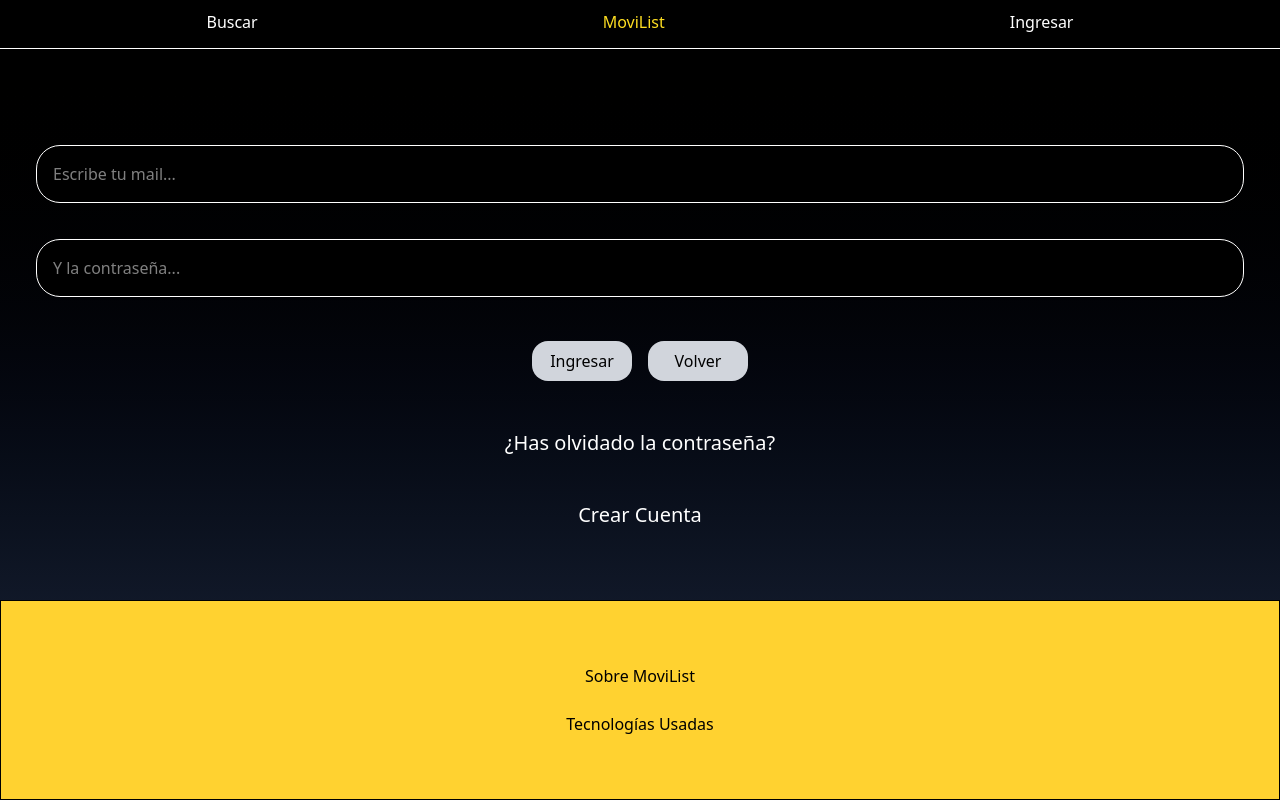
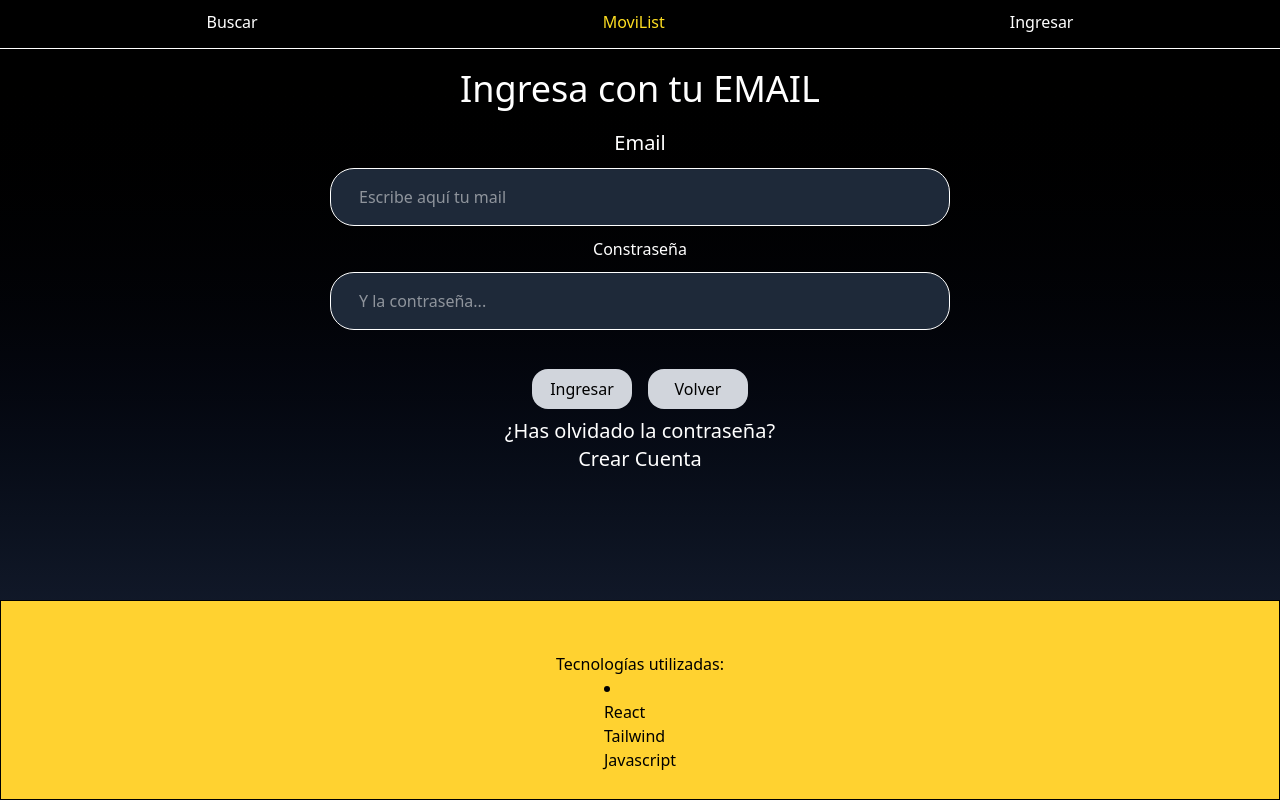
Before and after one commit to MariTufi505/MoviList, a React (Vite) app: page /SignIn in a window 1280 px wide. Built offline with nearby package versions, Linux system fonts and the light colour scheme; no server answers.

Commit message:
Mejorando componentes y agregando Favicon

```diff
--- a/index.html
+++ b/index.html
@@ -3,6 +3,7 @@
   <head>
     <meta charset="UTF-8" />
     <meta name="viewport" content="width=device-width, initial-scale=1.0" />
+    <link rel="icon" href="/tablilla.png" type="image/png">
     <title>MoviList</title>
   </head>
   <body>
--- a/src/components/Card.jsx
+++ b/src/components/Card.jsx
@@ -3,8 +3,8 @@
   return (
     <>
       <hr className="border-t border-white w-90 md:w-60 mx-auto " />
-      <div className="bg-linear-to-br from-gray-600  to-gray-800 mt-10 mb-10 border w-3/4 border-gray-800 text-center mx-auto rounded-3xl ">
-        <div className="flex justify-evenly text-2xs text-white p-2 md:text-3xl grid-cols-3 m-5">
+      <div className="bg-linear-to-br from-gray-700  to-gray-800 mt-10 mb-10 border w-3/4 border-gray-800 text-center mx-auto rounded-3xl ">
+        <div className="flex justify-evenly text-2xl text-white p-2 md:text-3xl grid-cols-3 m-5">
           <p>Película</p>
           <p>Estrellas</p>
           <p>Fecha Agregado</p>
--- a/src/components/Footer.jsx
+++ b/src/components/Footer.jsx
@@ -3,12 +3,14 @@
 const Footer = () => {
   return (
     <div className="h-50 bg-amber-300 flex flex-col justify-center items-center border border-black">
-      <a href="" className="mt-6">
-        Sobre MoviList
-      </a>
-      <a href="" className="mt-6 mb-6">
-        Tecnologías Usadas
-      </a>
+      <p className="mt-6">
+        Tecnologías utilizadas:
+      </p>
+      <li>
+        <ul>React</ul>
+        <ul>Tailwind</ul>
+        <ul>Javascript</ul>
+      </li>
     </div>
   );
 }
--- a/src/index.css
+++ b/src/index.css
@@ -1 +1,5 @@
 @import "tailwindcss";
+
+@font-face{
+
+}
--- /dev/null
+++ b/src/pages/MailSent.jsx
@@ -0,0 +1,23 @@
+import React from 'react'
+import ButtonGrey from "../components/ButtonGrey"
+
+const MailSent = () => {
+  return (
+
+    <>
+      <p className="pt-5 text-center text-4xl text-white">
+       Un correo electrónico ha sido enviado para restablecer la contraseña. <br /> Revisa el casillero de tu mail para continuar.
+      </p>
+
+      <div className="flex justify-center p-5">
+        <ButtonGrey>
+          <a href="/">Volver</a>
+        </ButtonGrey>
+      </div>
+
+    </>
+  );
+}
+
+
+export default MailSent
--- a/src/pages/Search.jsx
+++ b/src/pages/Search.jsx
@@ -27,7 +27,7 @@
         <p className="flex justify-center text-4xl m-9 text-center">
           ¿Que película estas buscando?
         </p>
-        <div className="bg-black border  sm:w-1/2 w-3/4  p-4 m-9 h-1/2 rounded-3xl">
+        <div className=" bg-gray-800  sm:w-1/2 w-3/4 text-center m-auto p-4 h-1/2 rounded-3xl">
           <form id="Movie" onSubmit={handleSubmit}>
             <input
               type="text"
@@ -35,14 +35,8 @@
               value={movieLooking}
               placeholder="El resplandor, It..."
               onChange={(e) => setMovieLooking(e.target.value)}
+              className="w-3/4 p-2 rounded-xl"
             />
-            <button
-              type="submit"
-              value="Movie"
-              className="cursor-pointer bg-gray-300 rounded-2xl p-2 w-25 m-2 text-black"
-            >
-              Buscar
-            </button>
           </form>
           {error && (
             <p className="text-red-500 mt-3 text-center font-semibold">
@@ -50,8 +44,19 @@
             </p>
           )}
         </div>
+
         <div className="flex justify-center"></div>
       </div>
+      <div className="flex justify-center p-10">
+        <button
+          type="submit"
+          value="Movie"
+          className="cursor-pointer bg-gray-300 rounded-2xl p-2 w-25  text-black"
+        >
+          Buscar
+        </button>
+      </div>
+
     </>
   );
 }
--- a/src/pages/SendMail.jsx
+++ b/src/pages/SendMail.jsx
@@ -1,9 +1,40 @@
 import React from 'react'
+import ButtonGrey from "../components/ButtonGrey"
 
 const SendMail = () => {
   return (
-    <div>SendMail</div>
-  )
+    <>
+      <p className="pt-5 text-center text-4xl text-white">
+        Escribi tu mail para recuperar la contraseña
+      </p>
+      <div className=" grid grid-cols-1 m-auto text-center p-5">
+        <label htmlFor="email" className="text-white text-xl">
+          Email
+        </label>
+        <input
+          required
+          method="POST"
+          type="email"
+          placeholder="Escribe aquí tu mail"
+          className="bg-gray-800 border  text-white border-white w-2/4 p-7 m-auto h-1/2 rounded-3xl"
+        ></input>
+      </div>
+
+      <div className="flex justify-center">
+        <ButtonGrey>
+          <a href="/MailSent">Enviar Mail</a>
+        </ButtonGrey>
+        <ButtonGrey>
+          <a href="/">Volver</a>
+        </ButtonGrey>
+      </div>
+
+      <a href="/SignUp" className="flex justify-center text-xl text-white">
+        Crear Cuenta
+      </a>
+    </>
+  );
 }
 
+
 export default SendMail
--- a/src/pages/SignIn.jsx
+++ b/src/pages/SignIn.jsx
@@ -4,27 +4,41 @@
 const SignIn = () => {
   return (
     <>
-      <p className="pt-5 text-center text-4xl">Ingresar</p>
-      <div className="bg-black border border-white w-auto p-4 m-9 h-1/2 rounded-3xl">
+      <p className="pt-5 text-center text-4xl text-white">
+        Ingresa con tu EMAIL
+      </p>
+      <div className=" grid grid-cols-1 m-auto text-center p-5">
+        <label htmlFor="email" className="text-white text-xl">
+          Email
+        </label>
         <input
+          required
+          method="POST"
           type="email"
-          placeholder="Escribe tu mail..."
-          className="text-white"
+          placeholder="Escribe aquí tu mail"
+          className="bg-gray-800 border  text-white border-white w-2/4 p-7 m-auto h-1/2 rounded-3xl"
+        ></input>
+        <label htmlFor="password" className="text-white">
+          Constraseña
+        </label>
+        <input
+          required
+          type="password"
+          placeholder="Y la contraseña..."
+          className="bg-gray-800 border text-white border-white w-2/4 p-7 m-auto  h-1/2 rounded-3xl"
         ></input>
       </div>
-      <div className="bg-black border border-white w-auto p-4 m-9 h-1/2 text-white rounded-3xl ">
-        <input type="password" placeholder="Y la contraseña..."></input>
-      </div>
+
       <div className="flex justify-center">
         <ButtonGrey>Ingresar</ButtonGrey>
         <ButtonGrey>
           <a href="/">Volver</a>
         </ButtonGrey>
       </div>
-      <a href="/SendMail" className="flex justify-center text-xl pb-6 pt-10 text-white">
+      <a href="/SendMail" className="flex justify-center text-xl text-white">
         ¿Has olvidado la contraseña?
       </a>
-      <a href="/SignUp" className="flex justify-center text-xl pb-6 pt-5 text-white">
+      <a href="/SignUp" className="flex justify-center text-xl text-white">
         Crear Cuenta
       </a>
     </>
--- a/src/pages/SignUp.jsx
+++ b/src/pages/SignUp.jsx
@@ -4,17 +4,30 @@
 const SignUp = () => {
   return (
     <>
-      <p className="pt-5 text-center text-4xl">Creac Cuenta</p>
-      <div className="bg-black border border-white w-auto p-4 m-9 h-1/2 rounded-3xl">
+      <p className="pt-5 text-center text-4xl text-white">Crear Cuenta</p>
+
+      <div className=" grid grid-cols-1 m-auto text-center p-5">
+        <label htmlFor="email" className="text-white text-xl">
+          Email
+        </label>
         <input
+          required
+          method="POST"
           type="email"
-          placeholder="Escribe tu mail..."
-          className="text-white"
+          placeholder="Escribe aquí tu mail"
+          className="bg-gray-800 border  text-white border-white w-2/4 p-7 m-auto h-1/2 rounded-3xl"
+        ></input>
+        <label htmlFor="password" className="text-white">
+          Constraseña
+        </label>
+        <input
+          required
+          type="password"
+          placeholder="Y la contraseña..."
+          className="bg-gray-800 border text-white border-white w-2/4 p-7 m-auto  h-1/2 rounded-3xl"
         ></input>
       </div>
-      <div className="bg-black border border-white w-auto p-4 m-9 h-1/2 text-white rounded-3xl ">
-        <input type="password" placeholder="Y la contraseña..."></input>
-      </div>
+
       <div className="flex justify-center">
         <ButtonGrey>
           <a href="/">Confirmar</a>
--- a/src/routes/AppRoutes.jsx
+++ b/src/routes/AppRoutes.jsx
@@ -8,6 +8,7 @@
 import SignUp from "../pages/SignUp";
 import VerifyMail from "../pages/VerifyMail";
 import SendMail from "../pages/SendMail";
+import MailSent from "../pages/MailSent";
 
 const AppRoutes = () => {
   return (
@@ -17,10 +18,11 @@
         <Route path="SignIn" element={<SignIn />} />
         <Route path="SignUp" element={<SignUp />} />
         <Route path="VerifyMail" element={<VerifyMail />} />
-        <Route path="SenMail" element={<SendMail />} />
+        <Route path="SendMail" element={<SendMail />} />
         <Route path="Selectedmovie" element={<Selectedmovie />} />
         <Route path="Search" element={<Search />} />
         <Route path="Review" element={<Review />} />
+        <Route path="MailSent" element={<MailSent />} />
       </Route>
     </Routes>
   );
```
Also changed, not shown: public/tablilla.png (added).
